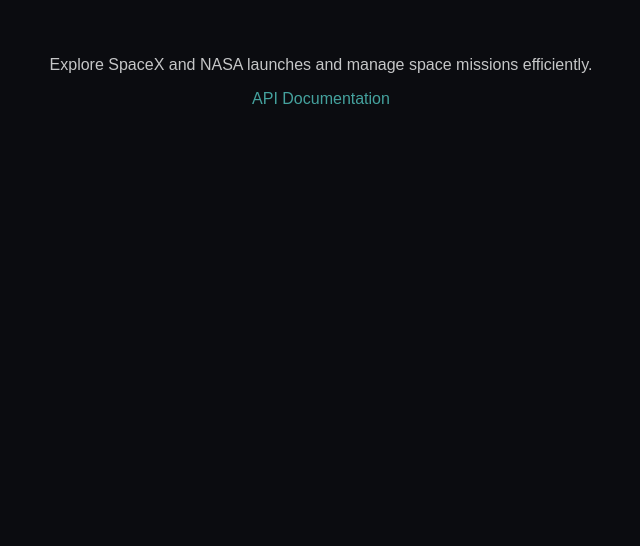
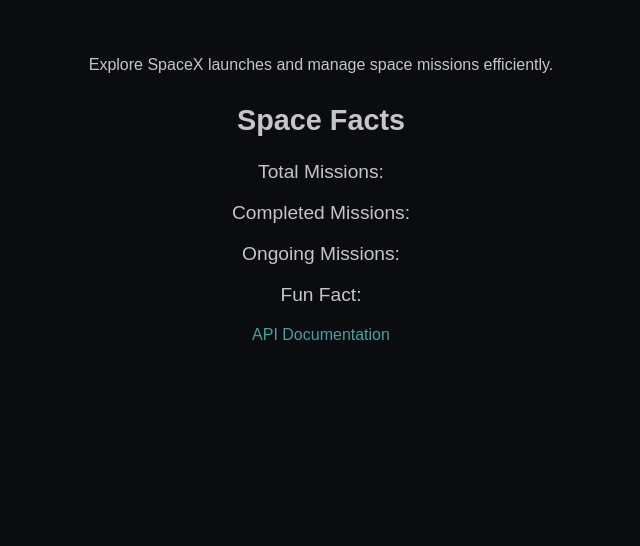
Before and after one commit to sakhileln/Space-Explora, a FastAPI app: page /index in a window 1280 px wide. Shown: the part 120-666 px from the top of the page, without its empty margins (319-959 px from the left). Run offline with FastAPI, Linux system fonts and the light colour scheme.

Commit message:
Add space facts on the template.

```diff
--- a/app/templates/index.html
+++ b/app/templates/index.html
@@ -26,6 +26,11 @@
             text-align: center;
         }
 
+        .stats {
+            margin-top: 30px;
+            font-size: 1.2em;
+        }
+
         footer {
             position: fixed;
             bottom: 0;
@@ -42,7 +47,15 @@
         <h1>Welcome to Space Nomad!</h1>
     </header>
     <main>
-        <p>Explore SpaceX and NASA launches and manage space missions efficiently.</p>
+        <p>Explore SpaceX launches and manage space missions efficiently.</p>
+
+        <div class="stats">
+            <h2>Space Facts</h2>
+            <p>Total Missions: {{ total_missions }}</p>
+            <p>Completed Missions: {{ completed_missions }}</p>
+            <p>Ongoing Missions: {{ ongoing_missions }}</p>
+            <p>Fun Fact: {{ fun_fact }}</p>
+        </div>
         <a href="/docs" style="color: #45a29e; text-decoration: none;">API Documentation</a>
     </main>
     <footer>
```
